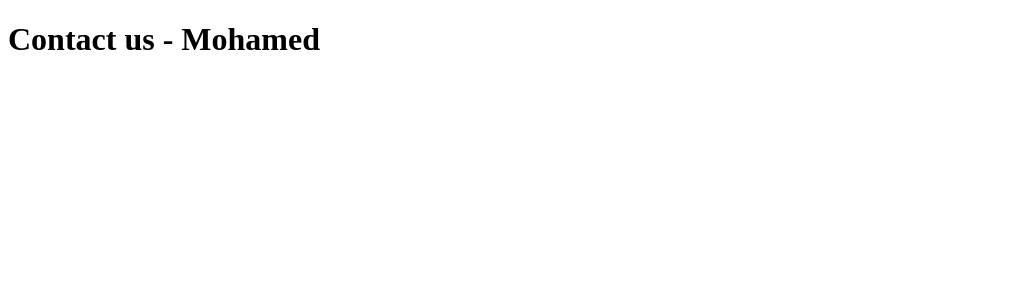
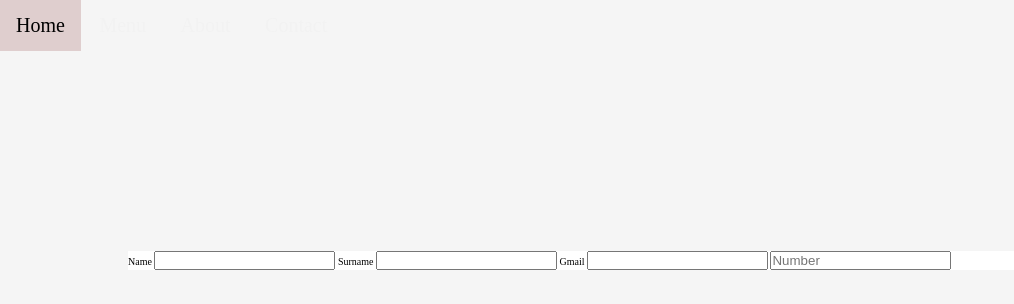
Before and after one commit to Moyusuf97/gruppupgift, a plain HTML site: page contact.html in a window 1280 px wide. Shown: the whole page, without its empty margins (0-1014 px from the left). Drawn offline with Linux system fonts and the light colour scheme.

Commit message:
contact-page-beginning

```diff
--- a/contact.html
+++ b/contact.html
@@ -5,9 +5,37 @@
   <meta http-equiv="X-UA-Compatible" content="IE=edge">
   <meta name="viewport" content="width=device-width, initial-scale=1.0">
   <title>Document</title>
+  <link rel="stylesheet" href="./css/Contact.css">
+  <link rel="stylesheet" href="/css/home.css">
 </head>
 <body>
-  <h1>Contact us - Mohamed </h1>
+
+
+  <div id="main-nav">
+    <ul>
+        <li><a class="active" href="home.html">Home</a></li>
+        <li><a class="active" href="menu.html">Menu</a></li>
+        <li><a class="active" href="about.html">About</a></li>
+        <li><a class="active" href="contact.html">Contact</a></li>
+
+        </ul>
+
+
+</div>
+
+
+  <div id="container">
+
+     <label for="#">Name</label>
+    <input type="text">
+     <label for="#">Surname</label>
+    <input type="text">
+     <label for="#">Gmail</label>
+    <input type="text">
+    <input type="number" name="" id="" placeholder="Number">
+
+  </div>
+
 
 </body>
 </html>
--- /dev/null
+++ b/css/Contact.css
@@ -0,0 +1,34 @@
+* {
+
+    padding: 0;
+    margin: 0;
+    box-sizing: border-box;
+
+}
+
+
+
+html {
+
+    font-size: 10px;
+}
+
+body {
+
+    background-color:whitesmoke;
+}
+
+#container {
+
+   /* display: grid; */
+   width: 80%;
+   margin: 0 auto;
+   background-color: white;
+   margin-top: 20rem;
+}
+
+#container input {
+
+    flex-direction: row;
+
+}
```
